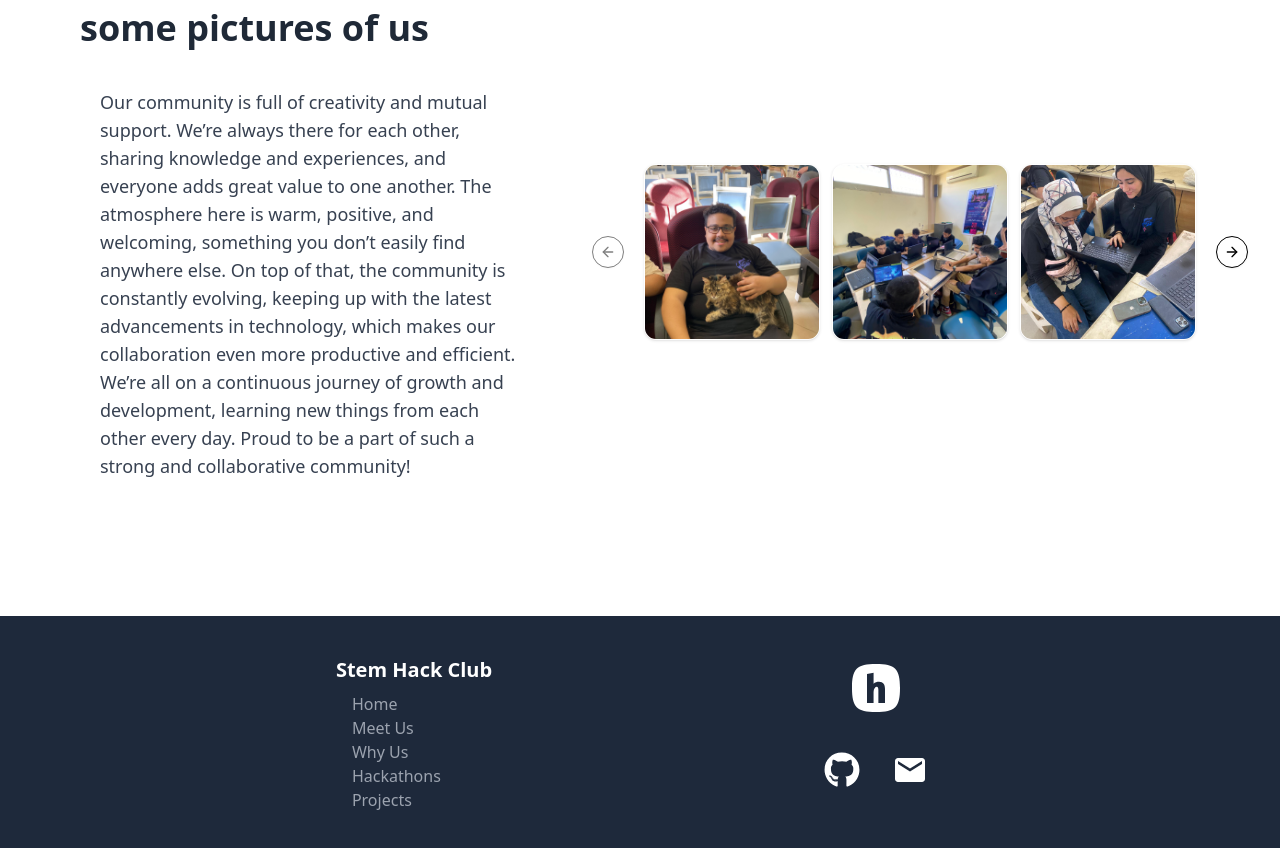
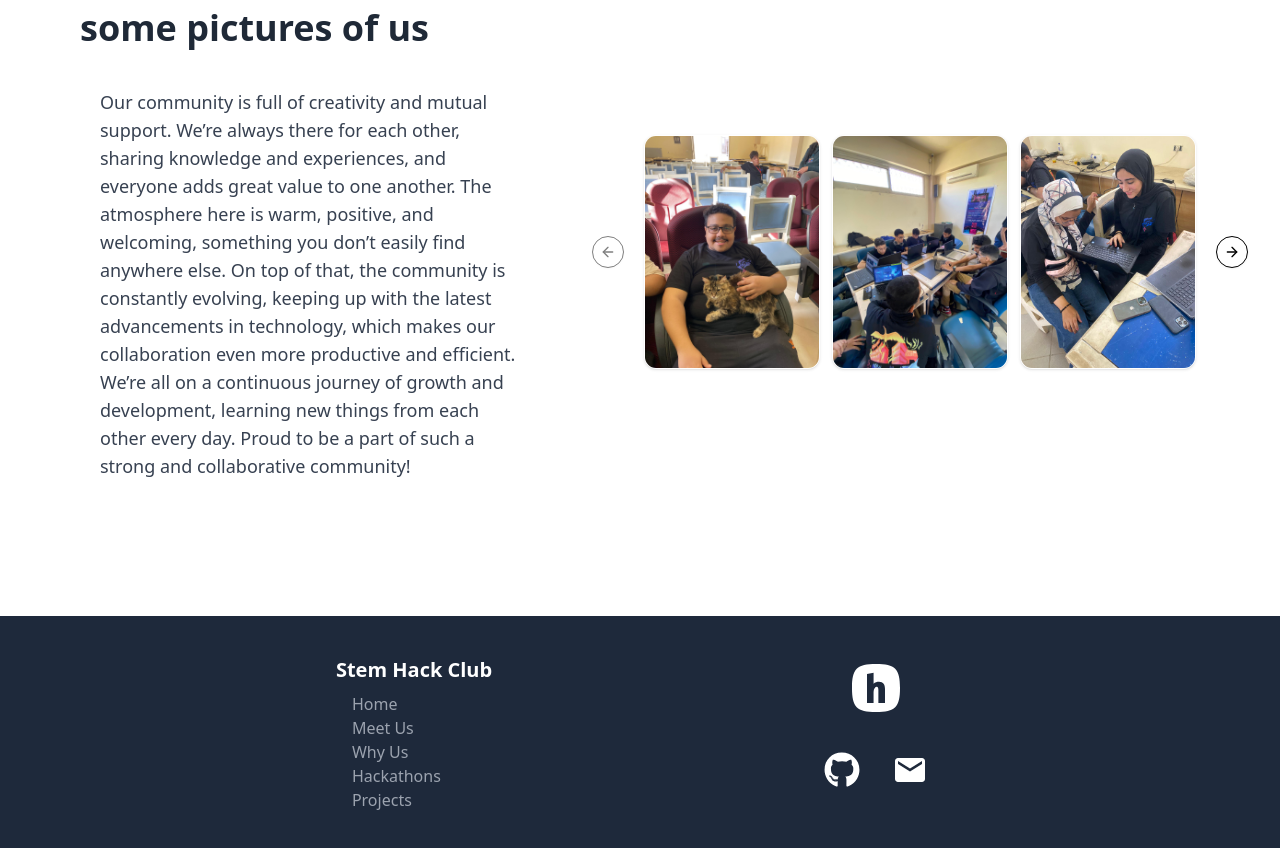
Before and after one commit to ibrahimwael951/Stem_Hack_club_Site, a Next.js app: page / in a window 1280 px wide. Shown: the part 1260-2108 px from the top of the page. Built offline with nearby package versions, Linux system fonts and the light colour scheme.

Commit message:
edit the app for cloudflare

```diff
--- a/package.json
+++ b/package.json
@@ -6,7 +6,8 @@
     "dev": "next dev --turbopack",
     "build": "next build",
     "start": "next start",
-    "lint": "next lint"
+    "lint": "next lint",
+    "pages:build": "npx @cloudflare/next-on-pages"
   },
   "dependencies": {
     "@radix-ui/react-dropdown-menu": "^2.1.6",
@@ -25,6 +26,7 @@
     "tailwindcss-animate": "^1.0.7"
   },
   "devDependencies": {
+    "@cloudflare/next-on-pages": "^1.13.7",
     "@eslint/eslintrc": "^3",
     "@types/node": "^20",
     "@types/react": "^19",
--- a/src/Data/Images.json
+++ b/src/Data/Images.json
@@ -60,7 +60,7 @@
     "id": 3,
     "Title": "Candy Catch",
     "description": "A brief description of Project  .",
-    "image": "/images/projects/candy.jfif",
+    "image": "/images/not-found.jpg",
     "link": "https://github.com/Geo-sudo/Hack-Club-STEM-Egypt-Data/tree/main/Game%20Development%20Track/Candy%20Catch",
     "category": "GAME"
   },
@@ -69,7 +69,7 @@
     "id": 4,
     "Title": "Through Wall",
     "description": "A brief description of Project  .",
-    "image": "/images/projects/wall.jfif",
+    "image": "/images/not-found.jpg",
     "link": "https://github.com/Geo-sudo/Hack-Club-STEM-Egypt-Data/tree/main/Game%20Development%20Track/Through%20Wall",
     "category": "GAME"
   },
--- a/src/app/Projects/page.tsx
+++ b/src/app/Projects/page.tsx
@@ -2,6 +2,10 @@
 //components
 import Card from "@/components/Projects-content";
 import BgProjectPage from "@/components/bgProjectPage";
+
+//cloud flare
+export const runtime = "edge";
+
 export default function page() {
   return (
     <section className="h-fit bg-white dark:bg-black ">
--- a/src/app/Why-Us/page.tsx
+++ b/src/app/Why-Us/page.tsx
@@ -1,6 +1,10 @@
 
 //component
 import Content from "@/components/Why-Us-content";
+
+//cloud flare
+export const runtime = "edge";
+
 export default function page() {
     const SpanTitle = "ml-0 text-7xl block text-white font-bold select-none"
   return (
--- a/src/app/not-found.tsx
+++ b/src/app/not-found.tsx
@@ -1,6 +1,10 @@
 import Link from 'next/link'
 import Image from 'next/image'
 import HackerError from '../../public/images/HackerError.png'
+
+
+//cloud flare
+export const runtime = "edge";
 
 export default function notfound() {
   return (
--- a/src/app/page.tsx
+++ b/src/app/page.tsx
@@ -1,3 +1,8 @@
+
+
+
+//cloud flare
+export const runtime = "edge";
 
 //component
 import BgHomePage from "@/components/bgHomePage";
--- a/src/components/Home-content.tsx
+++ b/src/components/Home-content.tsx
@@ -11,7 +11,29 @@ import {
 } from "@/components/ui/carousel";
 
 
+
+
+ //import the images
+import pic1 from "../../public/images/Members-pictures/pic1.jpg";
+import pic2 from "../../public/images/Members-pictures/pic2.jpg";
+import pic3 from "../../public/images/Members-pictures/pic3.jpg";
+import pic4 from "../../public/images/Members-pictures/pic4.jpg";
+import pic5 from "../../public/images/Members-pictures/pic5.jpg";
+import pic6 from "../../public/images/Members-pictures/pic6.jpg";
+import pic7 from "../../public/images/Members-pictures/pic7.jpg";
+
 const QA = () => {
+
+  const MembersPic = [
+    { src: pic1, alt: " pic1" },
+    { src: pic2, alt: "pic2 " },
+    { src: pic3, alt: " pic3" },
+    { src: pic4, alt: " pic4" },
+    { src: pic5, alt: " pic5" },
+    { src: pic6, alt: " pic6" },
+    { src: pic7, alt: " pic7" },
+  ];
+
   return (
     <section
       id="Home_Content"
@@ -115,21 +137,19 @@ const QA = () => {
         {/* right side */}
         <Carousel className="w-full md:w-2/4 max-w-96  md:max-w-2xl ">
           <CarouselContent className="-ml-1">
-            {MemberPic.members.map((Pictures, index) => (
+            {MembersPic.map((Pictures, index) => (
               <CarouselItem
                 key={index}
-                className="pl-1 md:basis-1/2 lg:basis-1/3  cursor-grab active:cursor-grabbing "
+                className="pl-1 md:basis-1/2 lg:basis-1/3  cursor-grab active:cursor-grabbing select-none "
               >
                 <div className=" p-1">
                   <Card className="border-white overflow-hidden">
                     <CardContent className=" flex aspect-square items-center justify-center  p-0 ">
                       <Image
-                        src={`${Pictures.src}`}
-                        alt={`${Pictures.alt}`}
-                        width={1000}
-                        height={1000}
-                        quality={100}
-                        className="object-cover  h-full w-full"
+                        src={Pictures.src}
+                        alt={Pictures.alt}
+
+
                       />
                     </CardContent>
                   </Card>
```
Also changed, not shown: 2 other files (tests, documents, lock files or other folders).
